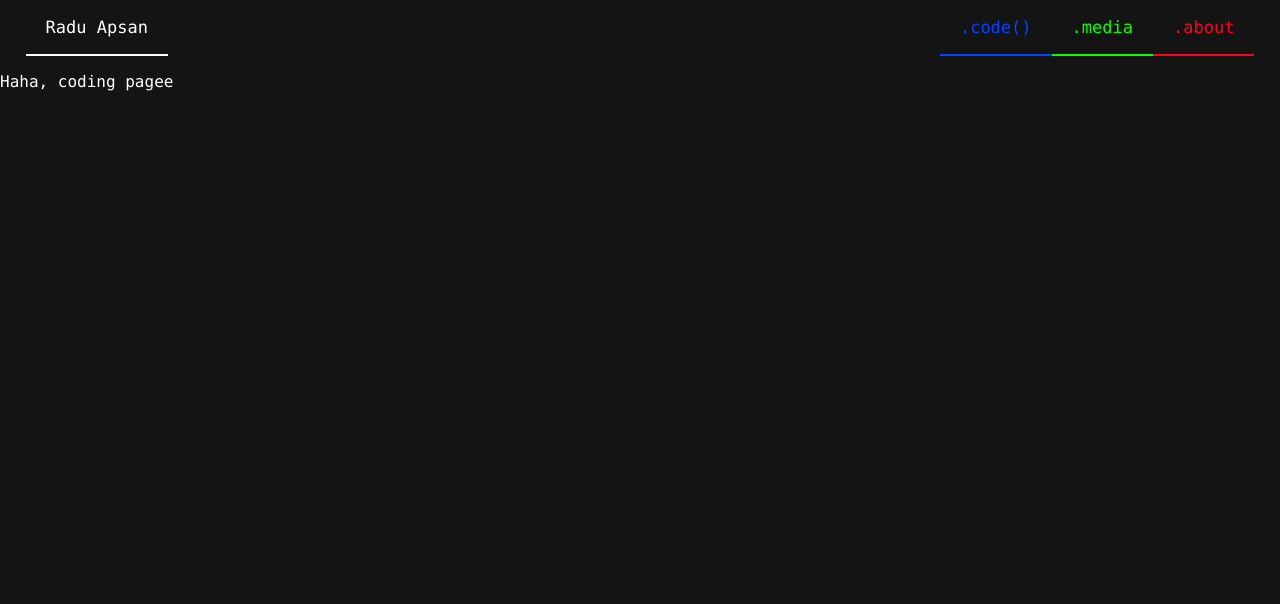
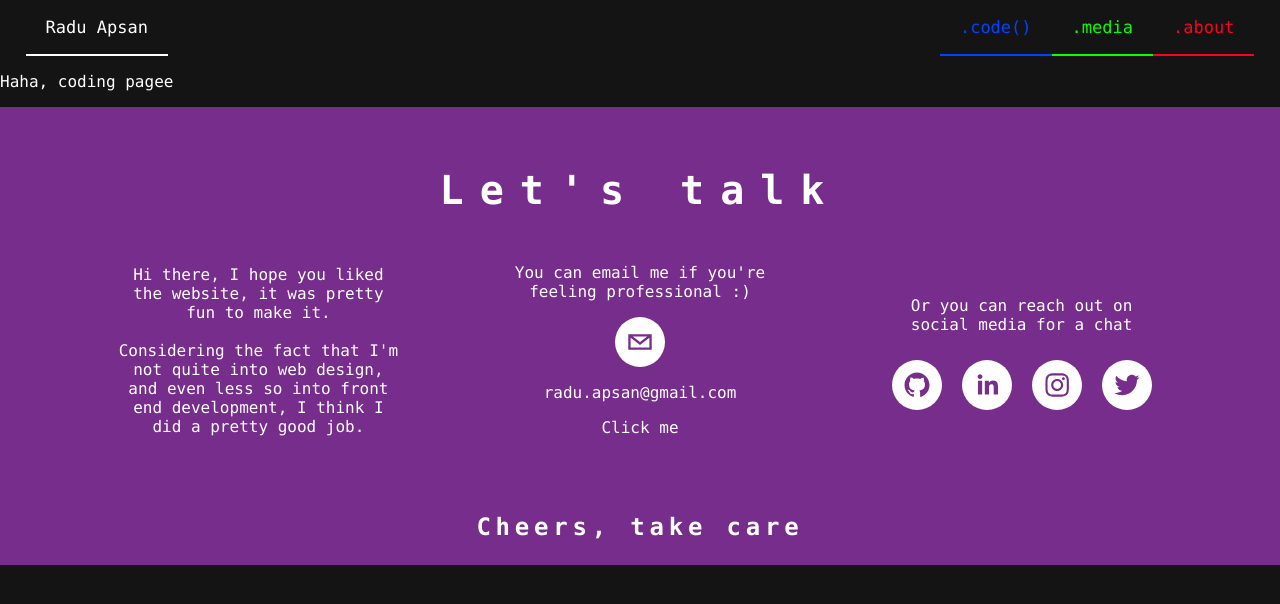
Before and after one commit to Raiduy/portfolio-website, a React (Create React App) app: page /code in a window 1280 px wide. Shown: the top 604 px of the page. Built offline with nearby package versions, Linux system fonts and the light colour scheme.

Commit message:
Added contact component

```diff
--- a/package.json
+++ b/package.json
@@ -13,6 +13,7 @@
     "react-router": "^5.2.0",
     "react-router-dom": "^5.2.0",
     "react-scripts": "4.0.3",
+    "react-social-icons": "^5.5.1",
     "web-vitals": "^1.1.2"
   },
   "scripts": {
--- /dev/null
+++ b/src/components/ContactMe.css
@@ -0,0 +1,46 @@
+.contact-container {
+  background-color: #772D8B;
+  display: flex;
+  flex-direction: column;
+  justify-content: center;
+  align-items: center;
+}
+
+.contact-row {
+  display: flex;
+  flex-direction: row;
+  justify-content: center;
+  align-items: center;
+}
+
+.col {
+  width: 22vw;
+  margin-left: 50px;
+  margin-right: 50px;
+  margin-top: 10px;
+  text-align: center;
+}
+
+.contact-title>h1 {
+  font-size: 2.5rem;
+}
+
+.social-container {
+  display:flex;
+  flex-direction: row;
+  justify-content: center;
+  align-items: center;
+}
+
+.email {
+  cursor: pointer;
+}
+
+.social {
+  margin: 10px;
+}
+
+.contact-end>h1 {
+  font-size: 1.5rem;
+  letter-spacing: 0.3rem;
+}
--- /dev/null
+++ b/src/components/ContactMe.js
@@ -0,0 +1,54 @@
+import './ContactMe.css'
+import { SocialIcon } from 'react-social-icons';
+
+function copyToClipboard(e) {
+  navigator.clipboard.writeText("radu.apsan@gmail.com")
+  document.getElementById("copy-me").innerHTML="Email copied";
+}
+
+function ContactMe() {
+  return(
+    <div class="contact-container">
+      <div class="contact-title">
+        <h1>Let's talk</h1>
+      </div>
+      <div class="contact-row">
+        <div class="contact-hello col">
+          <p>
+            Hi there, I hope you liked the website, it was pretty fun to make it.
+            <br/>
+            <br/>
+            Considering the fact that I'm not quite into web design, and even
+            less so into front end development, I think I did a pretty good job.
+          </p>
+        </div>
+        <div class="contact-email col">
+          <p>
+            You can email me if you're feeling professional :)
+          </p>
+          <div class="email" onClick={copyToClipboard}>
+            <SocialIcon network="email" bgColor="white"/>
+            <p id="my-email">radu.apsan@gmail.com</p>
+            <p id="copy-me">Click me</p>
+          </div>
+        </div>
+        <div class="contact-social-media col">
+          <p>
+            Or you can reach out on social media for a chat
+          </p>
+          <div class="social-container">
+            <SocialIcon className="social" url="https://github.com/Raiduy" target="_blank" bgColor="white"/>
+            <SocialIcon className="social" url="https://www.linkedin.com/in/radu-apsan-a78296213/" target="_blank" bgColor="white"/>
+            <SocialIcon className="social" url="https://www.instagram.com/ridu_99/" target="_blank" bgColor="white"/>
+            <SocialIcon className="social" url="https://twitter.com/RaduApsan" target="_blank" bgColor="white"/>
+          </div>
+        </div>
+      </div>
+      <div class="contact-end">
+        <h1>Cheers, take care</h1>
+      </div>
+    </div>
+  );
+}
+
+export default ContactMe;
--- a/src/components/Navbar.css
+++ b/src/components/Navbar.css
@@ -38,8 +38,8 @@
   border-bottom: 2px solid #0044ff;
 }
 .topnav #code:hover {
-  color: #772D8B;
-  border-bottom: 2px solid #772D8B;
+  color: #ffffff;
+  border-bottom: 2px solid #ffffff;
 }
 
 .topnav #jpg {
@@ -47,8 +47,8 @@
   border-bottom: 2px solid #09ff00;
 }
 .topnav #jpg:hover {
-  color: #772D8B;
-  border-bottom: 2px solid #772D8B;
+  color: #ffffff;
+  border-bottom: 2px solid #ffffff;
 }
 
 .topnav #about {
@@ -56,14 +56,8 @@
   border-bottom: 2px solid #FF0022;
 }
 .topnav #about:hover {
-  color: #772D8B;
-  border-bottom: 2px solid #772D8B;
-}
-
-/* Change the color of links on hover */
-.topnav p:hover {
-  color: #772D8B;
-  border-bottom: 2px solid #772D8B;
+  color: #ffffff;
+  border-bottom: 2px solid #ffffff;
 }
 
 /* Add a color to the active/current link */
--- a/src/pages/CodingPage.js
+++ b/src/pages/CodingPage.js
@@ -1,10 +1,12 @@
 import Navbar from "../components/Navbar.js";
+import ContactMe from '../components/ContactMe.js'
 
 function Coding() {
   return(
-    <div>
+    <div class="coding-wrapper">
       <Navbar />
       <p>Haha, coding pagee</p>
+      <ContactMe />
     </div>
   );
 }
```
Also changed, not shown: 1 other file (tests, documents, lock files or other folders).
